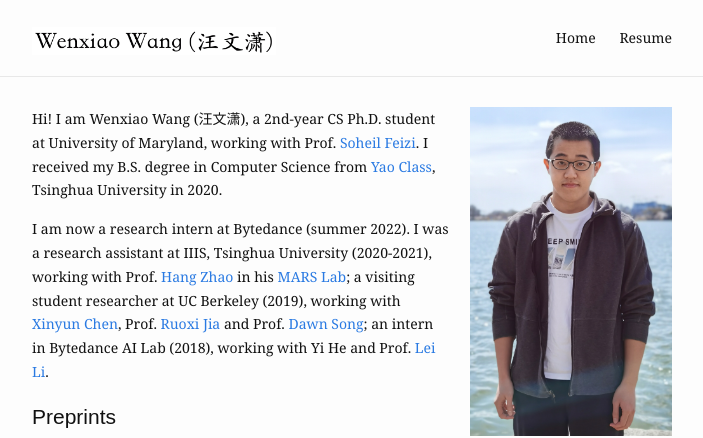
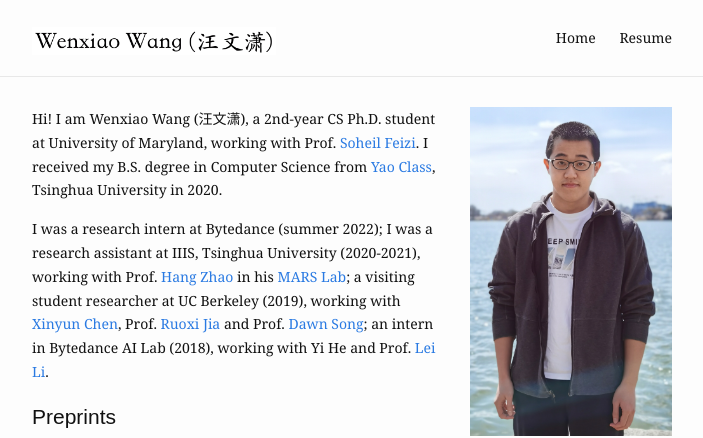
Before and after one commit to wangwenxiao/wangwenxiao.github.io, a Jekyll site: the page built from index.md, in a window 1280 px wide. Shown: the top 438 px of the page, without its empty margins (288-991 px from the left). Built offline with Jekyll 4.4.1, drawn with Linux system fonts in a browser that asks for light colours.

Commit message:
Update index.md

```diff
--- a/index.md
+++ b/index.md
@@ -8,8 +8,7 @@ profile_picture:
 
 Hi! I am Wenxiao Wang (汪文潇), a 2nd-year CS Ph.D. student at University of Maryland, working with Prof. [Soheil Feizi](https://www.cs.umd.edu/~sfeizi/). I received my B.S. degree in Computer Science from [Yao Class](https://iiis.tsinghua.edu.cn/en/yaoclass/), Tsinghua University in 2020.
 
-I am now a research intern at Bytedance (summer 2022).
-I was a research assistant at IIIS, Tsinghua University (2020-2021), working with Prof. [Hang Zhao](https://hangzhaomit.github.io) in his [MARS Lab](http://group.iiis.tsinghua.edu.cn/~marslab/#/); a visiting student researcher at UC Berkeley (2019), working with [Xinyun Chen](https://jungyhuk.github.io), Prof. [Ruoxi Jia](https://ruoxijia.info) and Prof. [Dawn Song](https://people.eecs.berkeley.edu/~dawnsong/); an intern in Bytedance AI Lab (2018), working with Yi He and Prof. [Lei Li](https://sites.cs.ucsb.edu/~lilei/).
+I was a research intern at Bytedance (summer 2022); I was a research assistant at IIIS, Tsinghua University (2020-2021), working with Prof. [Hang Zhao](https://hangzhaomit.github.io) in his [MARS Lab](http://group.iiis.tsinghua.edu.cn/~marslab/#/); a visiting student researcher at UC Berkeley (2019), working with [Xinyun Chen](https://jungyhuk.github.io), Prof. [Ruoxi Jia](https://ruoxijia.info) and Prof. [Dawn Song](https://people.eecs.berkeley.edu/~dawnsong/); an intern in Bytedance AI Lab (2018), working with Yi He and Prof. [Lei Li](https://sites.cs.ucsb.edu/~lilei/).
 
 ## Preprints
 
```
